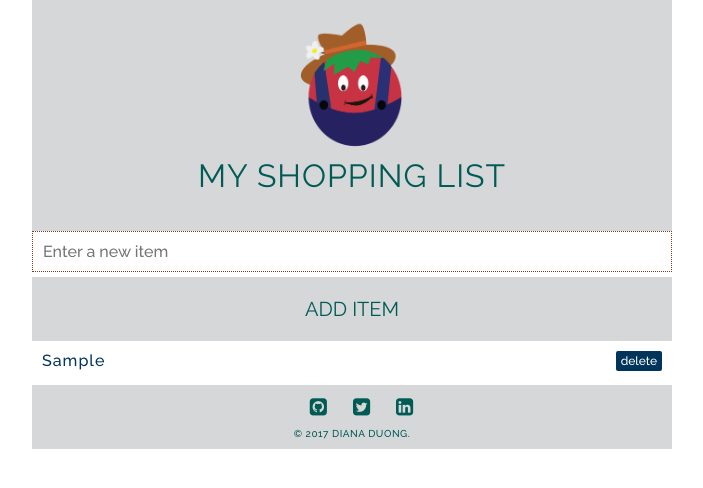
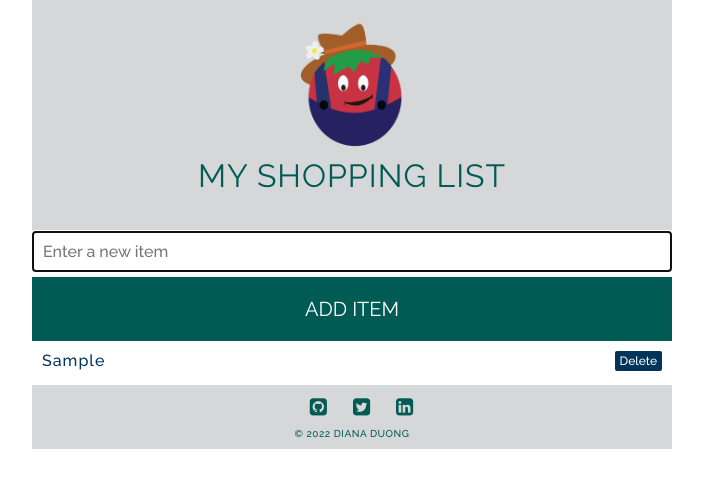
Before and after one commit to dianatduong/shopping-list-refactor, a website: page index.html in a window 1280 px wide. Both pictures are taken after typing "Sample" into the empty fields and a click on the button "ADD ITEM". Shown: the whole page, without its empty margins (288-991 px from the left). Drawn offline with Linux system fonts and the light colour scheme.

Commit message:
add delete functionality

```diff
--- a/css/style.css
+++ b/css/style.css
@@ -67,25 +67,17 @@ section,
     padding: 20px;
     font-size: 20px;
     text-align: center;
+    background-color: #005b55;
+    color: #fff;
 }
 
 li {
     list-style: none;
 }
 
-li button  {
-    background-color: #d6d7d9;
-}
 
 button:hover {
-   background-color: #005b55;
-   color: #fff;
-}
-
-.btn-clicked {
-    font-size: 18px;
-    color: #fff;
-    background-color: #005b55;
+   background-color: #00423d;
 }
 
 .btn-clicked,
--- a/index.html
+++ b/index.html
@@ -28,23 +28,20 @@
 
 			<section>
 				<div class="content">
-					<ul id="categories">
-						<li class="list">
-							<input class="add-item btn-content" type="text" placeholder="Enter a new item"></input>
-							<button class="btn">Add Item</button>
-							<ul class="list"></ul>
-						</li>
-						</ul>
-						</div>
-						</section>
+					<input class="add-item btn-content" type="text" placeholder="Enter a new item"></input>
+					<button class="btn">Add Item</button>
+					<ul class="list">
+					</ul>
+				</div>
+			</section>
 
 			<footer class="footer">
 				<ul class="social-icons">
-	              <li><a href="https://github.com/onesixdee" target="_blank"><i class="fa fa-github-square"></i></a></li>
-	              <li><a href="https://twitter.com/onesixdee" target="_blank"><i class="fa fa-twitter-square"></i></a></li>
-	              <li><a href="https://linkedin.com/in/dduong013" target="_blank"><i class="fa fa-linkedin-square"></i></a></li>
+	              <li><a href="https://github.com/dianatduong" target="_blank"><i class="fa fa-github-square"></i></a></li>
+	              <li><a href="https://twitter.com/" target="_blank"><i class="fa fa-twitter-square"></i></a></li>
+	              <li><a href="https://linkedin.com/" target="_blank"><i class="fa fa-linkedin-square"></i></a></li>
 	          </ul>
-				<div class="copyright">&copy; 2017 Diana Duong.</div>
+				<div class="copyright">&copy; 2022 Diana Duong</div>
 			</footer>
 		</div>
 		<script src="js/script.js"></script>
--- a/js/script.js
+++ b/js/script.js
@@ -1,18 +1,26 @@
-
-let shoppingList = [];
+const shoppingList = document.querySelector('ul.list');
+const input = document.querySelector('input');
 const btn = document.querySelector('.btn')
 
-btn.addEventListener('click', addItems);
-  function addItems(){
-    let addItems = shoppingList.map(item => `<li class='list-item'>${item}</li>`).join('\n');
-    document.querySelector('ul.list').innerHTML = addItems;
-}
+btn.addEventListener('click', () => {
+  let newItem = input.value;
+  input.value = '';
 
+  let item = document.createElement('li');
+  //let itemText = document.createElement('span');
+  let deleteBtn = document.createElement('button');
 
-let input = document.querySelector('input');
+  item.textContent = newItem;
+  deleteBtn.textContent = 'Delete';
 
-btn.addEventListener("click", () => {
-    shoppingList.unshift(input.value + `<button class='delete'>delete</button>`);
-    input.value = ''
-    addItems();
+  shoppingList.prepend(item);
+  item.appendChild(deleteBtn);
+  item.classList.add('list-item');
+  deleteBtn.classList.add('delete');
+
+  deleteBtn.addEventListener('click', () => {
+    shoppingList.removeChild(item)
+  });
+
+  input.focus();
 });
```
